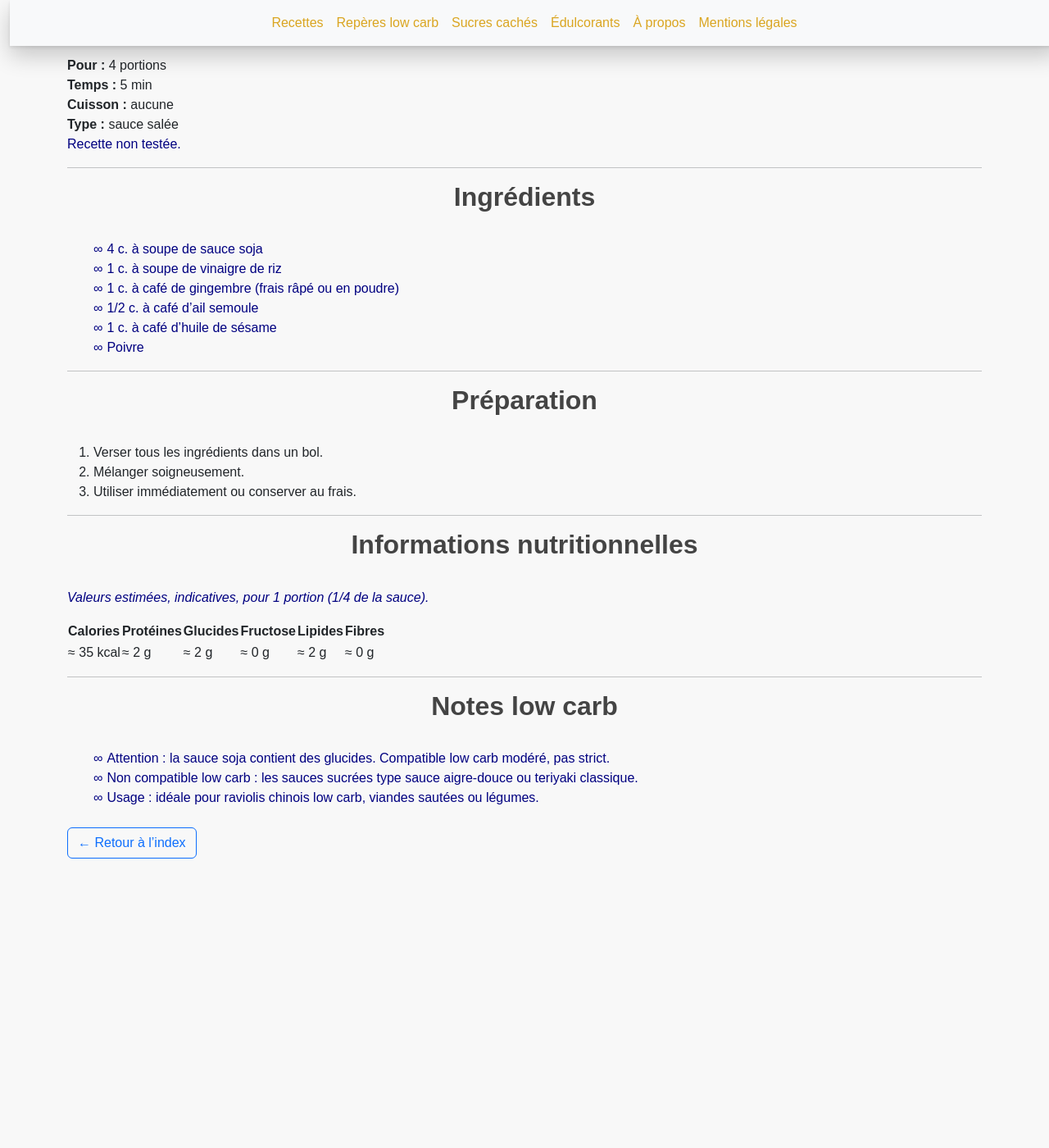
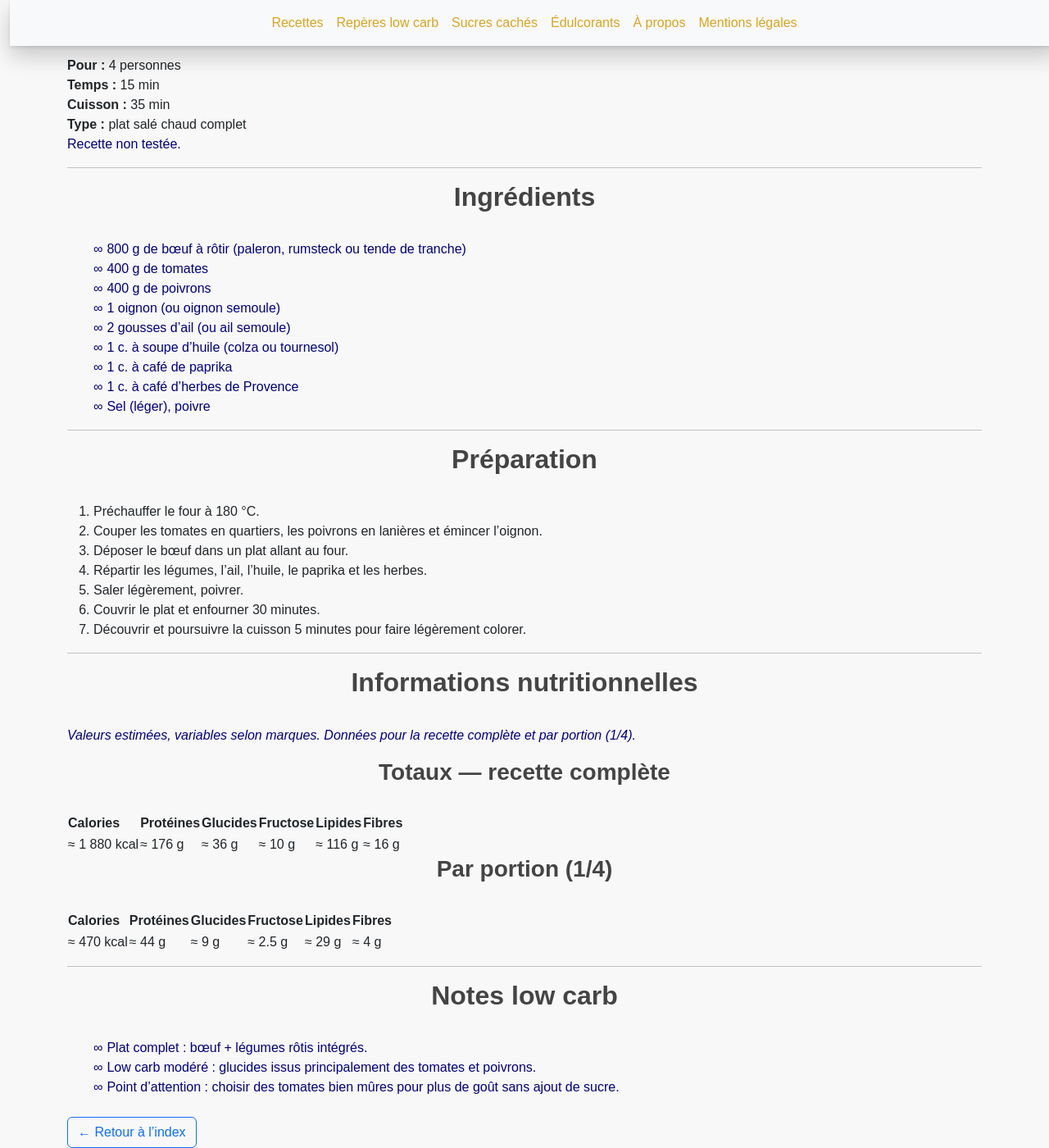
Before and after one commit to laurie-boissay/laurie-boissay.github.io, a Jekyll site: the page built from recettes/sauce-soja-gigembre.html, in a window 1280 px wide and 1400 px high, scrolled down 278 px. Shown: the whole window at 82% size. Built offline with Jekyll 4.4.1, drawn with Linux system fonts in a browser that asks for light colours; before the commit the page ends 1325 px from its top, so only the background shows below that; some of the changed text lies outside the part shown.

Commit message:
Update sauce-soja-gigembre.html

```diff
--- a/recettes/sauce-soja-gigembre.html
+++ b/recettes/sauce-soja-gigembre.html
@@ -1,37 +1,45 @@
 ---
 layout: recipe
-title: "Sauce soja & gingembre low carb"
-description: "Sauce salée low carb à base de sauce soja, gingembre et vinaigre de riz. Base rapide pour plats asiatiques, raviolis ou viandes."
-recipe_title: "Sauce soja & gingembre"
-recipe_subtitle: "Sauce salée — low carb modéré"
-recipe_group: "Bases"
-recipe_sort: "sauce-soja-gingembre"
+title: "Bœuf aux tomates & poivrons au four"
+description: "Bœuf rôti au four avec tomates et poivrons. Plat low carb modéré, complet et simple."
+recipe_title: "Bœuf aux tomates & poivrons au four"
+recipe_subtitle: "Plat chaud complet — low carb modéré — très protéiné"
+recipe_group: "Plats"
+recipe_sort: "boeuf-tomates-poivrons-four"
 recipe_tested: false
 tags:
   - low-carb-modere
+  - tres-proteine
   - rapide
 extra_head: |
   <script type="application/ld+json">
   {
     "@context": "https://schema.org",
     "@type": "Recipe",
-    "name": "Sauce soja & gingembre",
-    "description": "Sauce low carb à base de sauce soja, gingembre et vinaigre de riz, pour plats asiatiques.",
-    "recipeYield": "4 portions",
-    "prepTime": "PT5M",
-    "totalTime": "PT5M",
-    "recipeCategory": "Bases",
+    "name": "Bœuf aux tomates & poivrons au four",
+    "description": "Bœuf rôti avec tomates et poivrons, plat low carb complet.",
+    "recipeYield": "4 personnes",
+    "prepTime": "PT15M",
+    "cookTime": "PT35M",
+    "totalTime": "PT50M",
+    "recipeCategory": "Plats",
     "recipeIngredient": [
-      "4 c. à soupe de sauce soja",
-      "1 c. à soupe de vinaigre de riz",
-      "1 c. à café de gingembre frais râpé ou en poudre",
-      "1/2 c. à café d'ail semoule",
-      "1 c. à café d'huile de sésame",
-      "Poivre"
+      "800 g de bœuf à rôtir (paleron, rumsteck ou tende de tranche)",
+      "400 g de tomates",
+      "400 g de poivrons",
+      "1 oignon",
+      "2 gousses d'ail",
+      "1 c. à soupe d'huile",
+      "1 c. à café de paprika",
+      "1 c. à café d'herbes de Provence",
+      "Sel (léger), poivre"
     ],
     "recipeInstructions": [
-      { "@type": "HowToStep", "text": "Mélanger tous les ingrédients dans un bol." },
-      { "@type": "HowToStep", "text": "Goûter et ajuster le gingembre selon l’intensité souhaitée." }
+      { "@type": "HowToStep", "text": "Préchauffer le four à 180 °C." },
+      { "@type": "HowToStep", "text": "Couper les tomates, les poivrons et l’oignon." },
+      { "@type": "HowToStep", "text": "Placer le bœuf dans un plat, ajouter légumes, ail, huile et épices." },
+      { "@type": "HowToStep", "text": "Couvrir et enfourner 30 minutes." },
+      { "@type": "HowToStep", "text": "Découvrir et poursuivre 5 minutes pour colorer." }
     ]
   }
   </script>
@@ -39,10 +47,10 @@ extra_head: |
 
 <div class="recipe-lead">
   <div class="recipe-lead__grid">
-    <div><strong>Pour :</strong> 4 portions</div>
-    <div><strong>Temps :</strong> 5 min</div>
-    <div><strong>Cuisson :</strong> aucune</div>
-    <div><strong>Type :</strong> sauce salée</div>
+    <div><strong>Pour :</strong> 4 personnes</div>
+    <div><strong>Temps :</strong> 15 min</div>
+    <div><strong>Cuisson :</strong> 35 min</div>
+    <div><strong>Type :</strong> plat salé chaud complet</div>
   </div>
   <p class="recipe-lead__note">
     <strong>Recette non testée.</strong>
@@ -54,12 +62,15 @@ extra_head: |
 <h2>Ingrédients</h2>
 
 <ul class="recipe-ingredients">
-  <li><strong>4 c. à soupe</strong> de sauce soja</li>
-  <li><strong>1 c. à soupe</strong> de vinaigre de riz</li>
-  <li><strong>1 c. à café</strong> de gingembre (frais râpé ou en poudre)</li>
-  <li><strong>1/2 c. à café</strong> d’ail semoule</li>
-  <li><strong>1 c. à café</strong> d’huile de sésame</li>
-  <li>Poivre</li>
+  <li><strong>800 g</strong> de bœuf à rôtir (paleron, rumsteck ou tende de tranche)</li>
+  <li><strong>400 g</strong> de tomates</li>
+  <li><strong>400 g</strong> de poivrons</li>
+  <li><strong>1</strong> oignon (ou oignon semoule)</li>
+  <li><strong>2</strong> gousses d’ail (ou ail semoule)</li>
+  <li><strong>1 c. à soupe</strong> d’huile (colza ou tournesol)</li>
+  <li><strong>1 c. à café</strong> de paprika</li>
+  <li><strong>1 c. à café</strong> d’herbes de Provence</li>
+  <li>Sel (léger), poivre</li>
 </ul>
 
 <hr>
@@ -67,9 +78,13 @@ extra_head: |
 <h2>Préparation</h2>
 
 <ol class="recipe-steps">
-  <li>Verser tous les ingrédients dans un bol.</li>
-  <li>Mélanger soigneusement.</li>
-  <li>Utiliser immédiatement ou conserver au frais.</li>
+  <li>Préchauffer le four à 180 °C.</li>
+  <li>Couper les tomates en quartiers, les poivrons en lanières et émincer l’oignon.</li>
+  <li>Déposer le bœuf dans un plat allant au four.</li>
+  <li>Répartir les légumes, l’ail, l’huile, le paprika et les herbes.</li>
+  <li>Saler légèrement, poivrer.</li>
+  <li>Couvrir le plat et enfourner 30 minutes.</li>
+  <li>Découvrir et poursuivre la cuisson 5 minutes pour faire légèrement colorer.</li>
 </ol>
 
 <hr>
@@ -77,10 +92,11 @@ extra_head: |
 <h2>Informations nutritionnelles</h2>
 
 <p class="recipe-nutrition__disclaimer">
-  <em>Valeurs estimées, indicatives, pour 1 portion (1/4 de la sauce).</em>
+  <em>Valeurs estimées, variables selon marques. Données pour la recette complète et par portion (1/4).</em>
 </p>
 
 <div class="recipe-nutrition">
+  <h3>Totaux — recette complète</h3>
   <table class="recipe-table">
     <thead>
       <tr>
@@ -94,12 +110,36 @@ extra_head: |
     </thead>
     <tbody>
       <tr>
-        <td>≈ 35 kcal</td>
-        <td>≈ 2 g</td>
-        <td>≈ 2 g</td>
-        <td>≈ 0 g</td>
-        <td>≈ 2 g</td>
-        <td>≈ 0 g</td>
+        <td>≈ 1 880 kcal</td>
+        <td>≈ 176 g</td>
+        <td>≈ 36 g</td>
+        <td>≈ 10 g</td>
+        <td>≈ 116 g</td>
+        <td>≈ 16 g</td>
+      </tr>
+    </tbody>
+  </table>
+
+  <h3>Par portion (1/4)</h3>
+  <table class="recipe-table">
+    <thead>
+      <tr>
+        <th>Calories</th>
+        <th>Protéines</th>
+        <th>Glucides</th>
+        <th>Fructose</th>
+        <th>Lipides</th>
+        <th>Fibres</th>
+      </tr>
+    </thead>
+    <tbody>
+      <tr>
+        <td>≈ 470 kcal</td>
+        <td>≈ 44 g</td>
+        <td>≈ 9 g</td>
+        <td>≈ 2.5 g</td>
+        <td>≈ 29 g</td>
+        <td>≈ 4 g</td>
       </tr>
     </tbody>
   </table>
@@ -110,7 +150,7 @@ extra_head: |
 <h2>Notes low carb</h2>
 
 <ul class="recipe-notes">
-  <li><strong>Attention :</strong> la sauce soja contient des glucides. Compatible <strong>low carb modéré</strong>, pas strict.</li>
-  <li><strong>Non compatible low carb :</strong> les sauces sucrées type sauce aigre-douce ou teriyaki classique.</li>
-  <li><strong>Usage :</strong> idéale pour raviolis chinois low carb, viandes sautées ou légumes.</li>
+  <li><strong>Plat complet :</strong> bœuf + légumes rôtis intégrés.</li>
+  <li><strong>Low carb modéré :</strong> glucides issus principalement des tomates et poivrons.</li>
+  <li><strong>Point d’attention :</strong> choisir des tomates bien mûres pour plus de goût sans ajout de sucre.</li>
 </ul>
```
